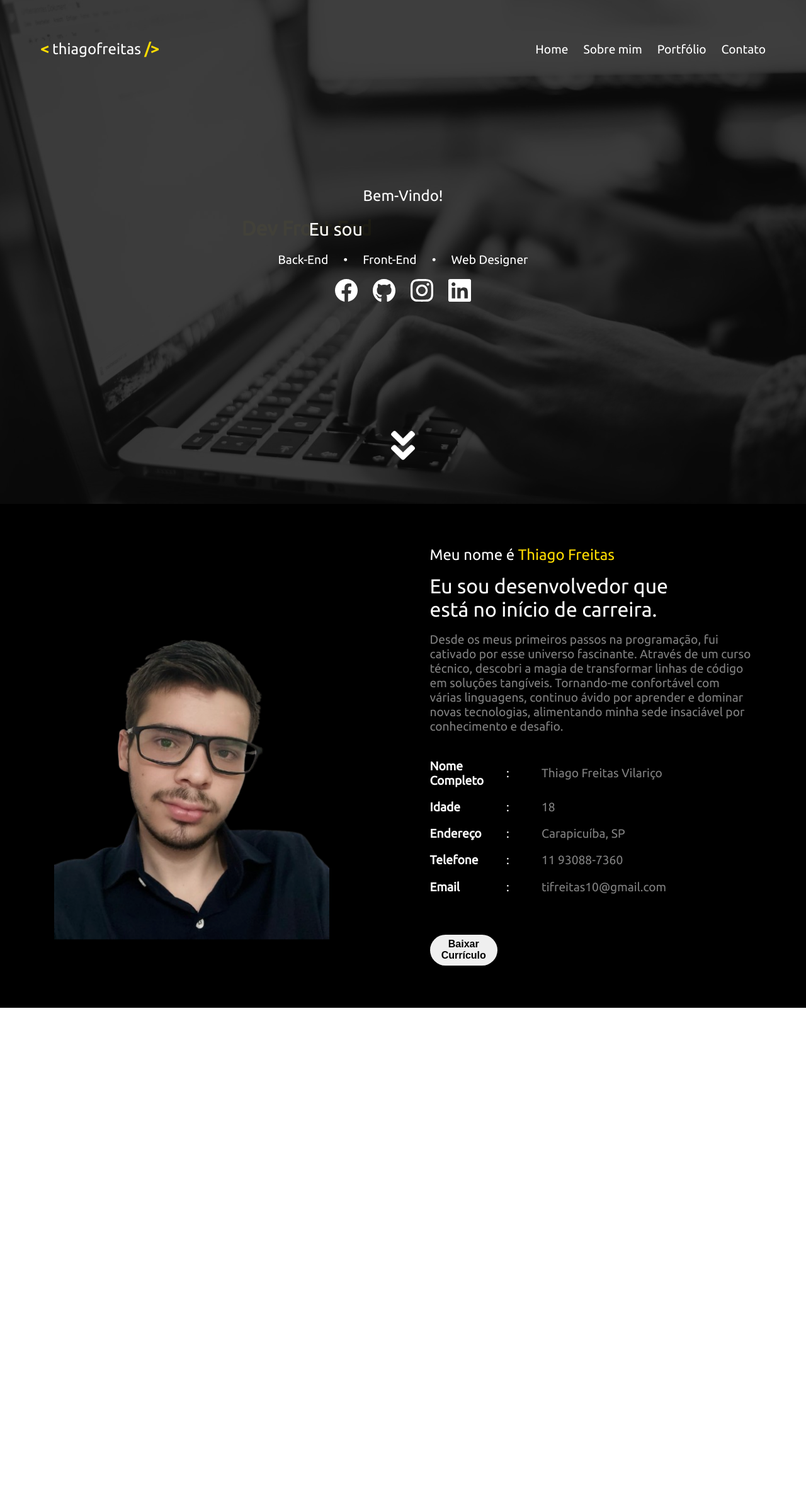
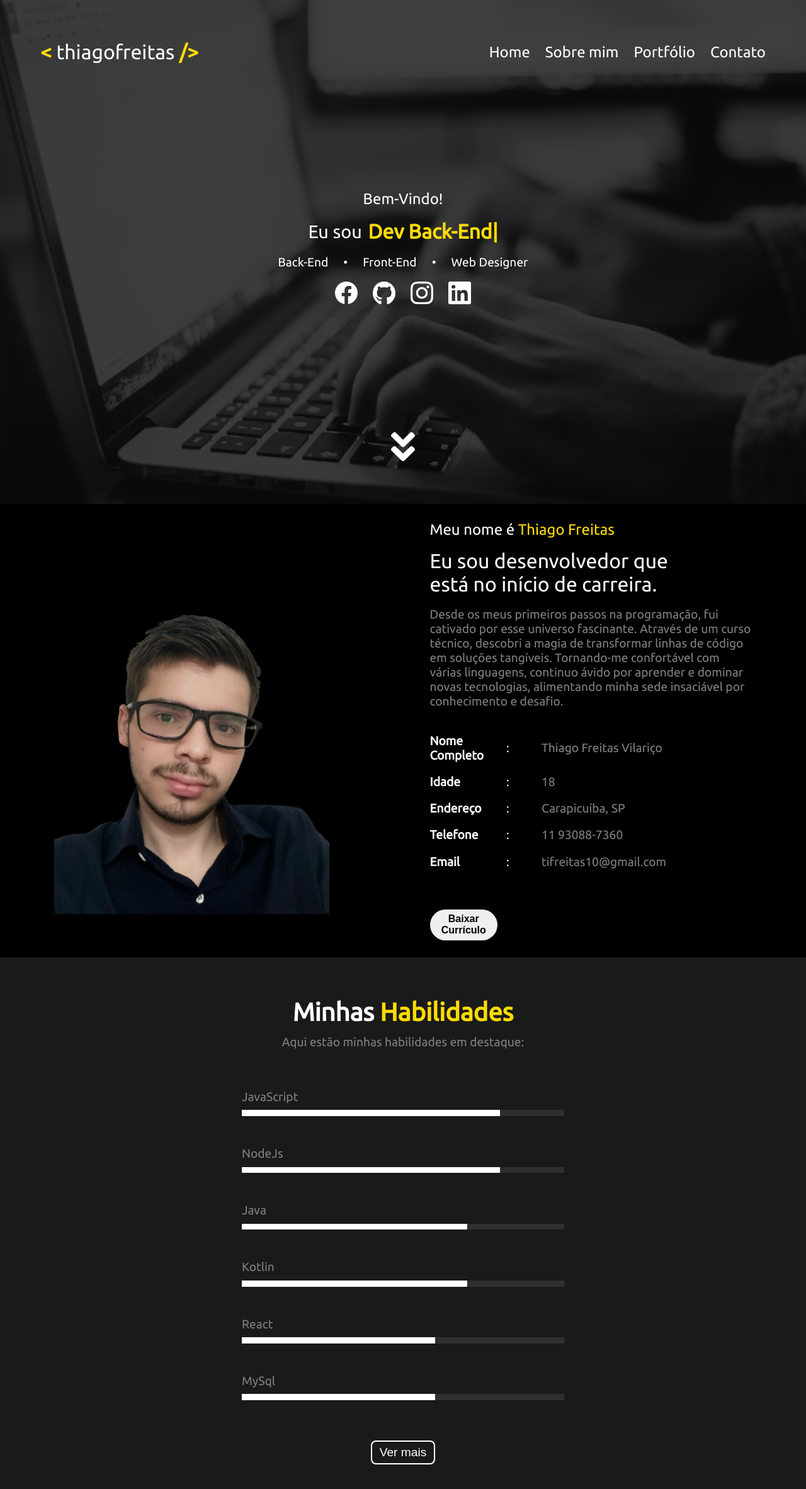
Before and after one commit to Thiago1223/new-portfolio, a React (Create React App) app: page / in a window 1280 px wide. Shown: the top 2364 px of the page at 63% size. Before the commit the page ends 1600 px from the top, so only its background shows below. Built offline with nearby package versions, Linux system fonts and the light colour scheme.

Commit message:
Habilidades finalizadas e seguir para projetos e adicionar animações

```diff
--- a/src/App.jsx
+++ b/src/App.jsx
@@ -3,6 +3,7 @@ import './styles/Reset.css';
 import './styles/App.css';
 import './styles/Home.css';
 import './styles/AboutMe.css';
+import './styles/Skills.css';
 import facebookIcon from './assets/icon-facebook.svg';
 import githubIcon from './assets/icon-github.svg';
 import instagramIcon from './assets/icon-instagram.svg';
@@ -12,22 +13,51 @@ import MyImage from './assets/my-image.png';
 import MyCv from './assets/curriculo-thiago.pdf';
 
 function App() {
-
-  const [role, setRole] = useState('Dev Front-End');
+  const [roleIndex, setRoleIndex] = useState(0);
+  const [displayedText, setDisplayedText] = useState('');
+  const [isDeleting, setIsDeleting] = useState(false);
 
   useEffect(() => {
     const roles = ['Dev Front-End', 'Dev Back-End', 'Web Designer'];
-    let index = 0;
+    const fullText = roles[roleIndex];
 
-    const changeRole = () => {
-      setRole(roles[index]);
-      index = (index + 1) % roles.length;
+    const handleTyping = () => {
+      if (isDeleting) {
+        setDisplayedText((prev) => fullText.substring(0, prev.length - 1));
+        if (displayedText === '') {
+          setIsDeleting(false);
+          setRoleIndex((prevIndex) => (prevIndex + 1) % roles.length);
+        }
+      } else {
+        setDisplayedText((prev) => fullText.substring(0, prev.length + 1));
+        if (displayedText === fullText) {
+          setTimeout(() => setIsDeleting(true), 1000);
+        }
+      }
     };
 
-    const interval = setInterval(changeRole, 3000);
+    const typingSpeed = isDeleting ? 50 : 150;
+    const typingInterval = setTimeout(handleTyping, typingSpeed);
 
-    return () => clearInterval(interval);
-  }, []);
+    return () => clearTimeout(typingInterval);
+  }, [displayedText, isDeleting, roleIndex]);
+
+  const [showAllSkills, setShowAllSkills] = useState(false);
+
+  const skills = [
+      { name: 'JavaScript', value: 80 },
+      { name: 'NodeJs', value: 80 },
+      { name: 'Java', value: 70 },
+      { name: 'Kotlin', value: 70 },
+      { name: 'React', value: 60 },
+      { name: 'MySql', value: 60 },
+      { name: 'Python', value: 60 },
+      { name: 'Figma', value: 90 },
+      { name: 'HTML', value: 80 },
+      { name: 'CSS', value: 80 }
+  ];
+
+  const visibleSkills = showAllSkills ? skills : skills.slice(0, 6);
 
   return (
     <div className="app">
@@ -36,24 +66,16 @@ function App() {
           <div className='logo'>thiagofreitas</div>
           <nav className='navigation'>
             <ul>
-              <li>
-                <a href="#home">Home</a>
-              </li>
-              <li>
-                <a href="#about-me">Sobre mim</a>
-              </li>
-              <li>
-                <a href="#home">Portfólio</a>
-              </li>
-              <li>
-                <a href="#home">Contato</a>
-              </li>
+              <li><a href="#home">Home</a></li>
+              <li><a href="#about-me">Sobre mim</a></li>
+              <li><a href="#home">Portfólio</a></li>
+              <li><a href="#home">Contato</a></li>
             </ul>
           </nav>
         </header>
         <div className='content'>
           <span className='content-welcome'>Bem-Vindo! </span>
-          <h1>Eu sou <span className='highlight'>{role}</span></h1>
+          <h1>Eu sou <span className='highlight'>{displayedText}<span className='cursor'>|</span></span></h1>
           <ul className='content-work'>
             <li>Back-End</li>
             <li>Front-End</li>
@@ -126,8 +148,25 @@ function App() {
           </div>
         </div>
       </section>
+      <section className='skills'>
+        <div className='container-title'>
+          <h3>Minhas <span className='container-title-skills'>Habilidades</span></h3>
+          <span className='container-title-subtitle'>Aqui estão minhas habilidades em destaque:</span>
+        </div>
+        <div className='container-skills'>
+        {visibleSkills.map((skill, index) => (
+          <div key={index} className='container-skills-individual'>
+              <span>{skill.name}</span>
+              <progress value={skill.value} max='100'></progress>
+          </div>
+        ))}
+        </div>
+        <button className='button-see-more' onClick={() => setShowAllSkills(!showAllSkills)}>Ver mais</button>
+      </section>
+      <section className='projects'></section>
     </div>
   );
 }
 
+
 export default App;
--- a/src/styles/AboutMe.css
+++ b/src/styles/AboutMe.css
@@ -2,8 +2,7 @@
     display: flex;
     align-items: center;
     justify-content: center;
-    height: 100vh;
-    background-color: var(--terciary-color);
+    height: 90vh;
     color: var(--secondary-color);
     padding: 0 6rem;
 }
--- a/src/styles/App.css
+++ b/src/styles/App.css
@@ -10,6 +10,7 @@
 .app {
   width: 100%;
   font-family: 'Ubuntu';
+  background-color: var(--terciary-color);
 }
 
 html {
--- a/src/styles/Home.css
+++ b/src/styles/Home.css
@@ -12,19 +12,19 @@
 }
 
 .logo {
-  font-size: 1.5rem;
+  font-size: 2rem;
 }
 
 .logo::before {
   content: "< ";
-  font-size: 1.5rem;
+  font-size: 2rem;
   font-weight: bold;
   color: var(--primary-color);
 }
 
 .logo::after {
   content: " />";
-  font-size: 1.5rem;
+  font-size: 2rem;
   font-weight: bold;
   color: var(--primary-color);
 }
@@ -37,7 +37,7 @@
 }
 
 .navigation {
-  font-size: 1.2rem;
+  font-size: 1.5rem;
 }
 
 .navigation ul {
@@ -64,6 +64,10 @@
 .home .content h1 {
   font-weight: normal;
   font-size: 1.8rem;
+  display: flex;
+  align-items: center;
+  justify-content: center;
+  gap: .6rem;
 }
 
 .home .content h1 .highlight {
@@ -76,33 +80,15 @@
   position: relative;
   font-weight: bold;
   font-size: 2rem;
-  animation: slideText 4s ease-in-out infinite;
+  white-space: nowrap;
+  overflow: hidden;
+  animation: blink 0.7s steps(1) infinite;
 }
 
-@keyframes slideText {
-  0% {
-    transform: translateX(100%);
-    opacity: 0;
+@keyframes blink {
+  50% {
+    border-color: transparent;
   }
-  33% {
-    transform: translateX(0);
-    opacity: 1;
-  }
-  66% {
-    transform: translateX(0);
-    opacity: 1;
-  }
-  100% {
-    transform: translateX(-100%);
-    opacity: 0;
-  }
-}
-
-.highlight {
-  animation-name: slideText;
-  animation-duration: 6s;
-  animation-timing-function: ease-in-out;
-  animation-iteration-count: infinite;
 }
 
 .home .content .content-work {
--- /dev/null
+++ b/src/styles/Skills.css
@@ -0,0 +1,80 @@
+.skills {
+    width: 100%;
+    min-height: 70vh;
+    background-color: rgba(128, 128, 128, 0.2);
+    display: flex;
+    flex-direction: column;
+    align-items: center;
+    justify-content: space-between;
+    padding: 4rem;
+}
+
+.container-title {
+    color: var(--secondary-color);
+    display: flex;
+    flex-direction: column;
+    align-items: center;
+    gap: .8rem;
+}
+
+.container-title h3 {
+    font-size: 2.5rem;
+}
+
+.container-title-skills {
+    color: var(--primary-color);
+}
+
+.container-title-subtitle {
+    font-size: 1.2rem;
+    color: var(--quaternary-color);
+}
+
+.container-skills {
+    display: flex;
+    justify-content: center;
+    align-items: center;
+    flex-wrap: wrap;
+    column-gap: 6rem;
+    row-gap: 3rem;
+    padding: 4rem;
+}
+
+.container-skills-individual {
+    display: flex;
+    flex-direction: column;
+    font-size: 1.2rem;
+    gap: .6rem;
+    color: var(--quaternary-color);
+}
+
+.container-skills-individual progress {
+    width: 40vw;
+    height: .6rem;
+    border-radius: 0;
+}
+
+progress::-webkit-progress-bar {
+    background-color: rgba(128, 128, 128, 0.2);
+}
+
+progress::-webkit-progress-value {
+    background-color: var(--secondary-color);
+}
+
+.button-see-more {
+    width: 8vw;
+    height: 3vw;
+    background: none;
+    border: var(--secondary-color) solid 2px;
+    border-radius: 8px;
+    color: var(--secondary-color);
+    font-size: 1.2rem;
+    cursor: pointer;
+}
+
+.button-see-more:hover {
+    color: var(--terciary-color);
+    background: var(--secondary-color);
+    transition: .5s;
+}
```
